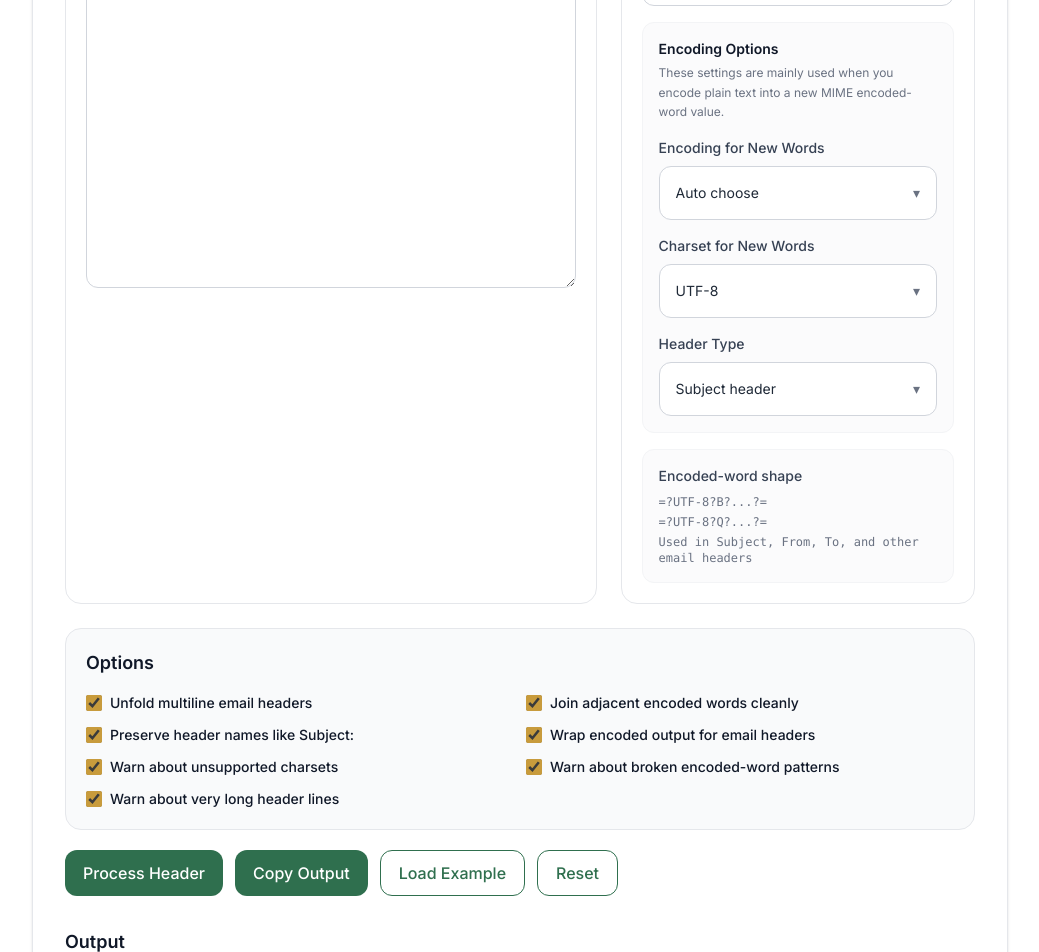
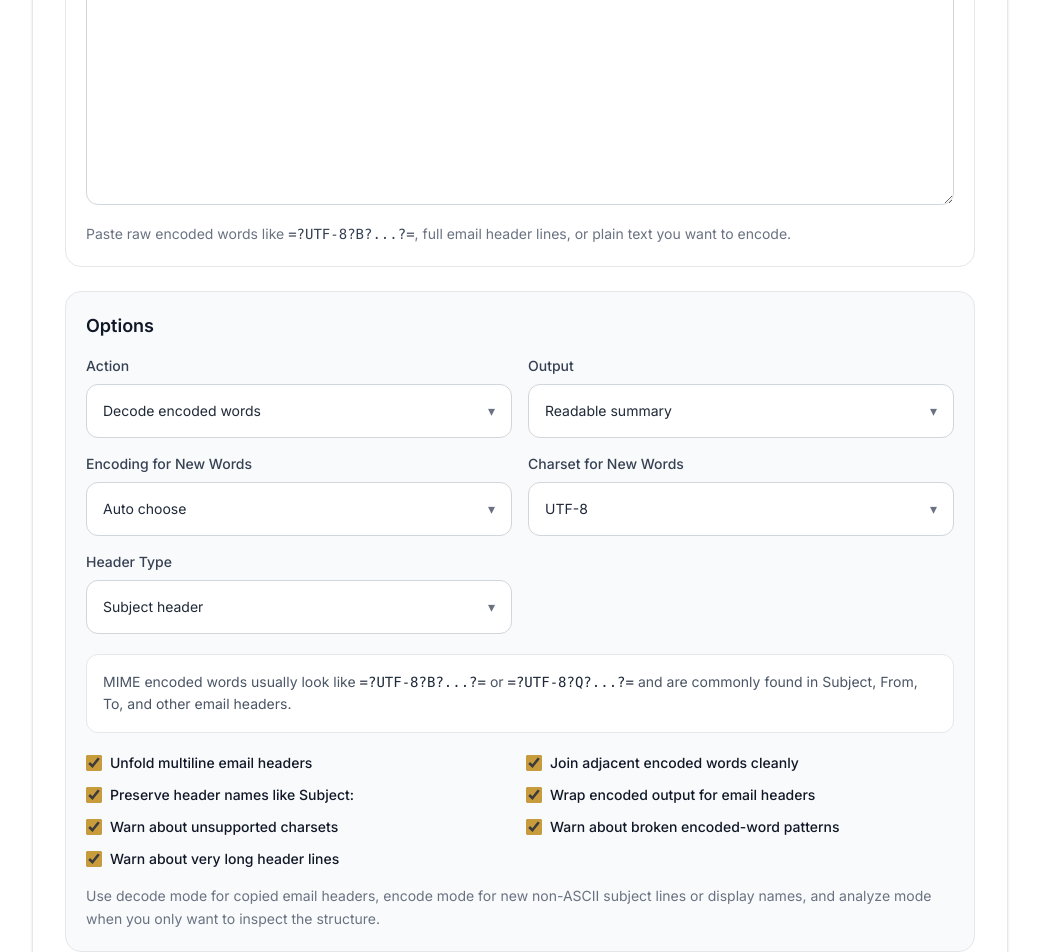
Before and after one commit to vaarunsonawwane-ops/yoryantra-new, a Next.js app: page /tools/mime-encoded-word-decoder in a window 1280 px wide. Shown: the part 680-1632 px from the top of the page, without its empty margins (120-1159 px from the left). Built offline with nearby package versions, Linux system fonts and the light colour scheme.

Commit message:
Update ToolClient.tsx

```diff
--- a/app/tools/mime-encoded-word-decoder/ToolClient.tsx
+++ b/app/tools/mime-encoded-word-decoder/ToolClient.tsx
@@ -163,12 +163,11 @@ export default function ToolClient() {
       title="MIME Encoded-Word Decoder"
       description="Decode RFC 2047 encoded words in email subjects, sender names, and other message headers. Inspect charset, Base64 or Q encoding, folding, and decoded text locally."
     >
-      <div className="grid gap-6 lg:grid-cols-[minmax(0,1.2fr)_minmax(340px,0.8fr)]">
       <div className="rounded-2xl border border-gray-200 bg-white p-5">
         <div className="mb-4">
           <label className="block text-sm font-semibold text-gray-900">Email Header or Text</label>
           <p className="mt-1 text-sm leading-relaxed text-gray-500">
-              Paste a subject line, From display name, folded header, or plain text you want to encode into MIME encoded-word format.
+            Paste a subject line, From display name, folded header, or plain text you want to decode or encode as a MIME encoded word.
           </p>
         </div>
 
@@ -180,14 +179,18 @@ export default function ToolClient() {
           }}
           placeholder={sampleInput}
           spellCheck={false}
-            className="w-full min-h-[420px] rounded-xl border border-gray-300 p-4 text-sm leading-6 font-mono outline-none transition focus:border-transparent focus:ring-2 focus:ring-[var(--green)]"
+          className="w-full min-h-[360px] rounded-xl border border-gray-300 p-4 text-sm leading-6 font-mono outline-none transition focus:border-transparent focus:ring-2 focus:ring-[var(--green)]"
         />
+
+        <p className="mt-3 text-sm leading-relaxed text-gray-500">
+          Paste raw encoded words like <span className="font-mono text-gray-700">=?UTF-8?B?...?=</span>, full email header lines, or plain text you want to encode.
+        </p>
       </div>
 
-        <div className="rounded-2xl border border-gray-200 bg-white p-5">
-          <h3 className="text-lg font-semibold text-gray-900">Header Settings</h3>
+      <div className="mt-6 rounded-2xl border border-gray-200 bg-gray-50 p-5">
+        <h3 className="text-lg font-semibold text-gray-900">Options</h3>
 
-          <div className="mt-4 space-y-4">
+        <div className="mt-4 grid gap-4 md:grid-cols-2">
           <YoryantraSelect
             label="Action"
             value={actionMode}
@@ -220,15 +223,6 @@ export default function ToolClient() {
             ]}
           />
 
-            <div className="rounded-xl border border-gray-100 bg-gray-50/70 p-4">
-              <div className="mb-4">
-                <p className="text-sm font-semibold text-gray-900">Encoding Options</p>
-                <p className="mt-1 text-xs leading-relaxed text-gray-500">
-                  These settings are mainly used when you encode plain text into a new MIME encoded-word value.
-                </p>
-              </div>
-
-              <div className="space-y-4">
           <YoryantraSelect
             label="Encoding for New Words"
             value={encodingMode}
@@ -264,24 +258,14 @@ export default function ToolClient() {
             ]}
           />
         </div>
+
+        <div className="mt-5 rounded-xl border border-gray-200 bg-white p-4 text-sm leading-relaxed text-gray-600">
+          <p>
+            MIME encoded words usually look like <span className="font-mono text-gray-800">=?UTF-8?B?...?=</span> or <span className="font-mono text-gray-800">=?UTF-8?Q?...?=</span> and are commonly found in Subject, From, To, and other email headers.
+          </p>
         </div>
 
-            <div className="rounded-xl border border-gray-100 bg-gray-50/70 p-4">
-              <p className="text-sm font-medium text-gray-700">Encoded-word shape</p>
-              <div className="mt-2 space-y-1 font-mono text-xs text-gray-500">
-                <p>=?UTF-8?B?...?=</p>
-                <p>=?UTF-8?Q?...?=</p>
-                <p>Used in Subject, From, To, and other email headers</p>
-              </div>
-            </div>
-          </div>
-        </div>
-      </div>
-
-      <div className="mt-6 rounded-2xl border border-gray-200 bg-gray-50 p-5">
-        <h3 className="text-lg font-semibold text-gray-900">Options</h3>
-
-        <div className="mt-4 grid gap-3 md:grid-cols-2">
+        <div className="mt-5 grid gap-3 md:grid-cols-2">
           <CheckboxRow checked={unfoldHeaders} label="Unfold multiline email headers" onChange={(checked) => { setUnfoldHeaders(checked); clearResult(); }} />
           <CheckboxRow checked={joinAdjacentWords} label="Join adjacent encoded words cleanly" onChange={(checked) => { setJoinAdjacentWords(checked); clearResult(); }} />
           <CheckboxRow checked={preserveHeaderNames} label="Preserve header names like Subject:" onChange={(checked) => { setPreserveHeaderNames(checked); clearResult(); }} />
@@ -291,6 +275,9 @@ export default function ToolClient() {
           <CheckboxRow checked={warnLongHeaderLines} label="Warn about very long header lines" onChange={(checked) => { setWarnLongHeaderLines(checked); clearResult(); }} />
         </div>
 
+        <p className="mt-4 text-sm leading-relaxed text-gray-500">
+          Use decode mode for copied email headers, encode mode for new non-ASCII subject lines or display names, and analyze mode when you only want to inspect the structure.
+        </p>
       </div>
 
       <div className="mt-5 flex flex-wrap gap-3">
```
Lines whose indentation alone changed are shown as unchanged.
